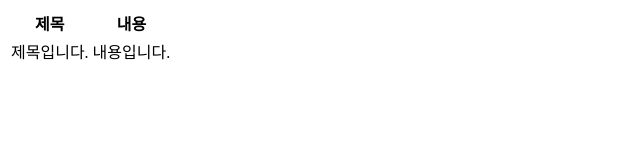
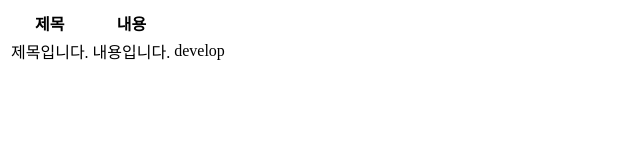
Before and after one commit to xpfm0419/test, a plain HTML site: page index.html in a window 1280 px wide. Shown: the full height of the page, 0-640 px from the left. Drawn offline with Linux system fonts and the light colour scheme.

Commit message:
develop td 추가

```diff
--- a/index.html
+++ b/index.html
@@ -15,6 +15,7 @@
         <tr>
             <td>제목입니다.</td>
             <td>내용입니다.</td>
+            <td>develop</td>
         </tr>
     </table>
 </body>
```
